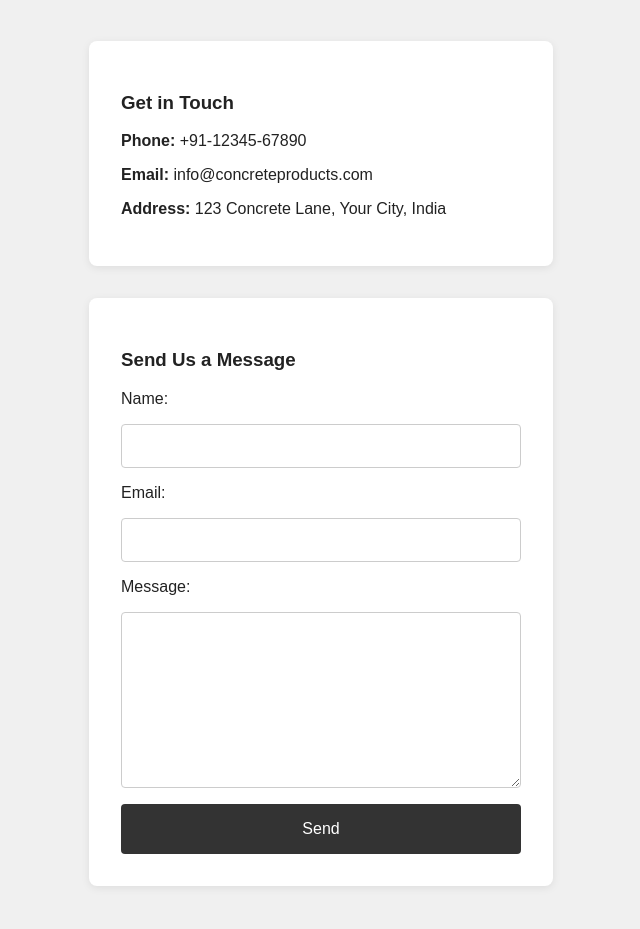
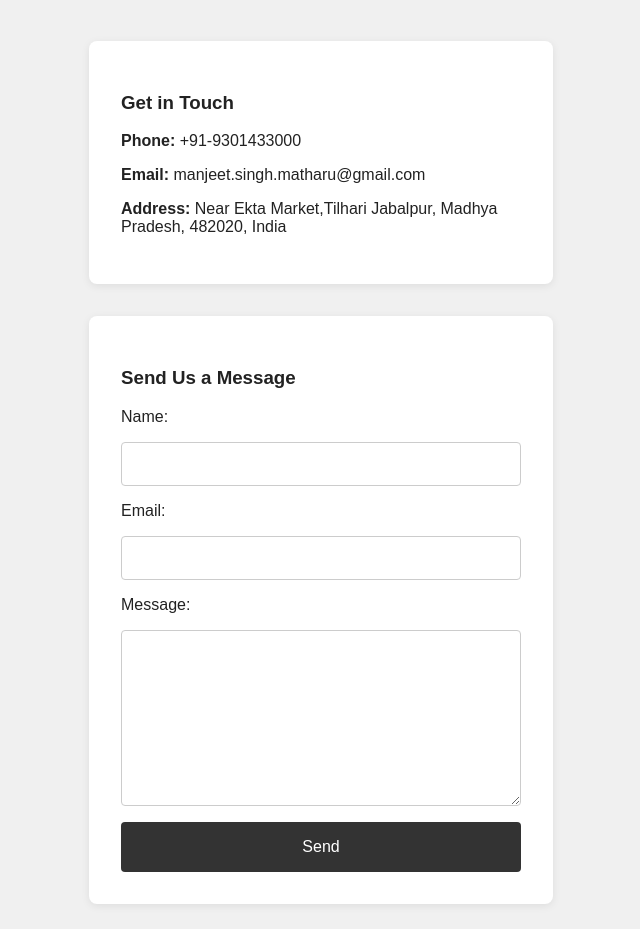
Before and after one commit to kalsi-ips/matharu-website, a plain HTML site: page index.html in a window 1280 px wide. Shown: the part 1880-2809 px from the top of the page, without its empty margins (319-959 px from the left). Drawn offline with Linux system fonts and the light colour scheme.

Commit message:
Update index.html

```diff
--- a/index.html
+++ b/index.html
@@ -86,9 +86,9 @@
       <h2>Contact Us</h2>
       <div class="contact-info">
         <h3>Get in Touch</h3>
-        <p><strong>Phone:</strong> +91-12345-67890</p>
-        <p><strong>Email:</strong> info@concreteproducts.com</p>
-        <p><strong>Address:</strong> 123 Concrete Lane, Your City, India</p>
+        <p><strong>Phone:</strong> +91-9301433000</p>
+        <p><strong>Email:</strong> manjeet.singh.matharu@gmail.com</p>
+        <p><strong>Address:</strong> Near Ekta Market,Tilhari Jabalpur, Madhya Pradesh, 482020, India</p>
       </div>
       <div class="contact-form">
         <h3>Send Us a Message</h3>
```
